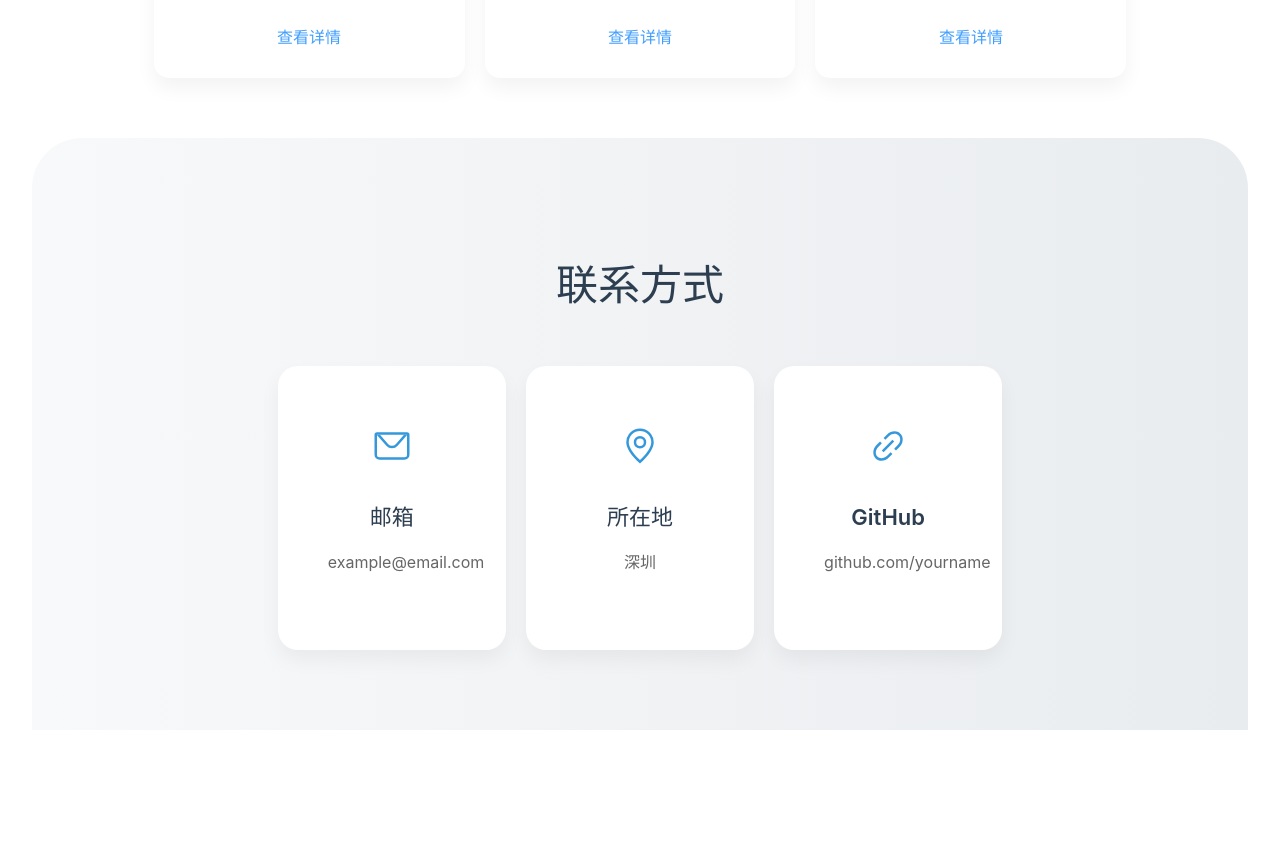
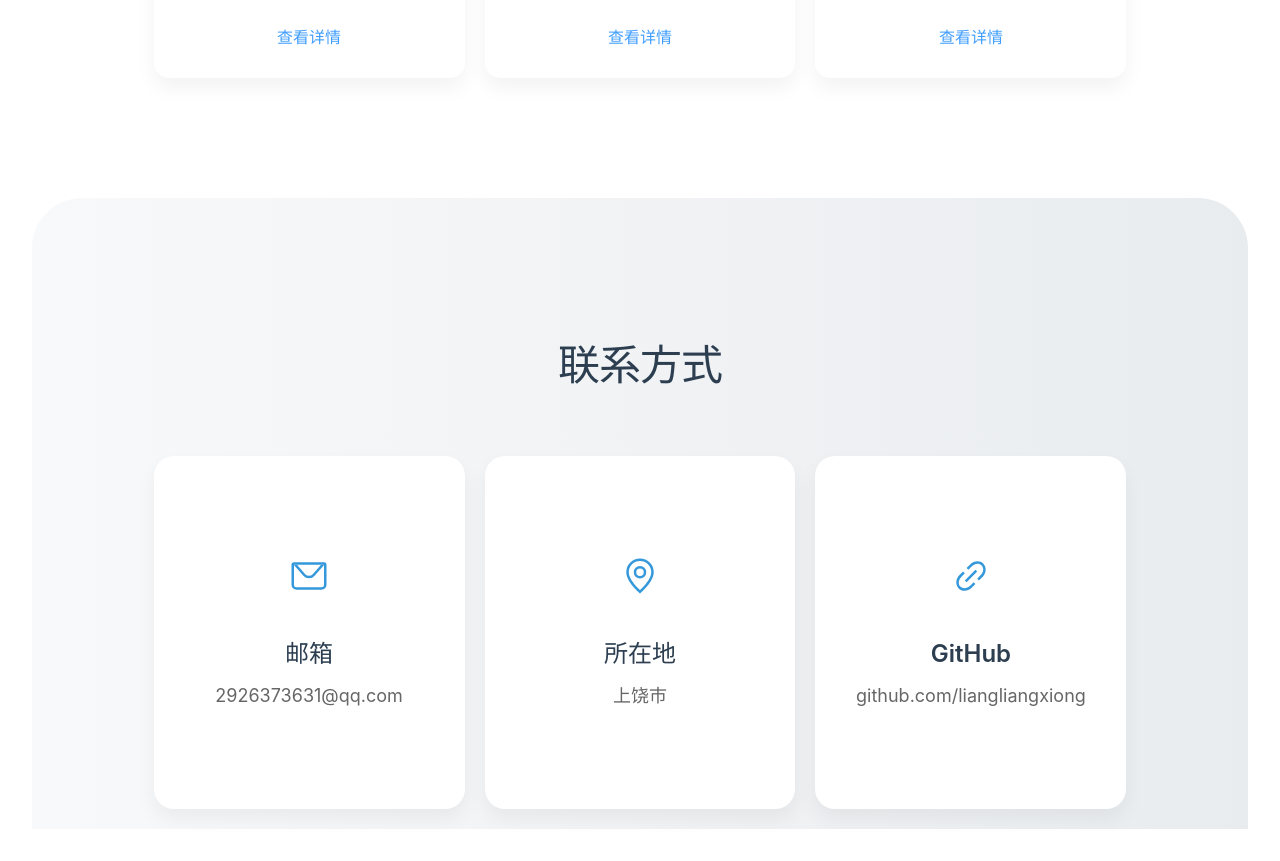
Before and after one commit to liangliangxiong/Vite-vue_personal, a Vue app: page / in a window 1280 px wide. Shown: the part 2360-3221 px from the top of the page. Before the commit the page ends 3122 px from the top, so only its background shows below. Built offline with nearby package versions, Linux system fonts and the light colour scheme.

Commit message:
校正了联系方式栏的样式

```diff
--- a/src/views/Home.vue
+++ b/src/views/Home.vue
@@ -68,11 +68,11 @@
     <div class="contact-section" id="contact">
       <h2 class="section-title">联系方式</h2>
       <el-row :gutter="20" justify="center">
-        <el-col :span="6" v-for="contact in contactInfo" :key="contact.type">
+        <el-col :span="8" v-for="contact in contactInfo" :key="contact.type">
           <el-card class="contact-card">
             <el-icon size="40px"><component :is="contact.icon" /></el-icon>
             <h3>{{ contact.title }}</h3>
-            <p>{{ contact.value }}</p>
+            <p class="contact-value">{{ contact.value }}</p>
           </el-card>
         </el-col>
       </el-row>
@@ -145,19 +145,19 @@ const contactInfo = [
     type: 'email',
     icon: 'Message',
     title: '邮箱',
-    value: 'example@email.com'
+    value: '2926373631@qq.com'
   },
   {
     type: 'location',
     icon: 'Location',
     title: '所在地',
-    value: '深圳'
+    value: '上饶市'
   },
   {
     type: 'github',
     icon: 'Link',
     title: 'GitHub',
-    value: 'github.com/yourname'
+    value: 'github.com/liangliangxiong'
   }
 ]
 
@@ -390,48 +390,95 @@ const viewProject = (id) => {
   }
 
   .contact-section {
-    padding: 80px 10%;
+    padding: 100px 10%;
     background: linear-gradient(to right, #f8f9fa, #e9ecef);
     border-radius: 50px 50px 0 0;
+    margin-top: 60px;
 
     .section-title {
       text-align: center;
       font-size: 42px;
-      margin-bottom: 50px;
+      margin-bottom: 60px;
       color: #2c3e50;
       font-weight: 700;
+      letter-spacing: -1px;
+    }
+
+    .el-row {
+      max-width: 1200px;
+      margin: 0 auto;
     }
 
     .contact-card {
       text-align: center;
-      padding: 40px 30px;
+      padding: 40px 20px;
       border-radius: 20px;
-      transition: all 0.3s ease;
+      transition: all 0.4s cubic-bezier(0.4, 0, 0.2, 1);
       border: none;
       background-color: white;
       box-shadow: 0 10px 20px rgba(0, 0, 0, 0.05);
+      height: 100%;
+      display: flex;
+      flex-direction: column;
+      align-items: center;
+      justify-content: center;
 
       &:hover {
         transform: translateY(-10px);
-        box-shadow: 0 15px 30px rgba(0, 0, 0, 0.1);
+        box-shadow: 0 20px 40px rgba(0, 0, 0, 0.1);
       }
 
       .el-icon {
         font-size: 48px;
         color: #3498db;
-        margin-bottom: 20px;
+        margin-bottom: 25px;
+        transition: transform 0.3s ease;
+
+        &:hover {
+          transform: scale(1.1);
+        }
       }
 
       h3 {
-        font-size: 22px;
+        font-size: 24px;
         margin: 15px 0 10px;
         color: #2c3e50;
         font-weight: 600;
       }
 
-      p {
+      .contact-value {
         color: #666;
-        font-size: 16px;
+        font-size: 18px;
+        margin: 0;
+        white-space: nowrap;
+        overflow: hidden;
+        text-overflow: ellipsis;
+        max-width: 100%;
+      }
+    }
+
+    @media (max-width: 768px) {
+      padding: 60px 5%;
+
+      .el-col {
+        width: 100%;
+        margin-bottom: 20px;
+      }
+
+      .contact-card {
+        padding: 30px 15px;
+
+        .el-icon {
+          font-size: 36px;
+        }
+
+        h3 {
+          font-size: 20px;
+        }
+
+        p {
+          font-size: 16px;
+        }
       }
     }
   }
```
